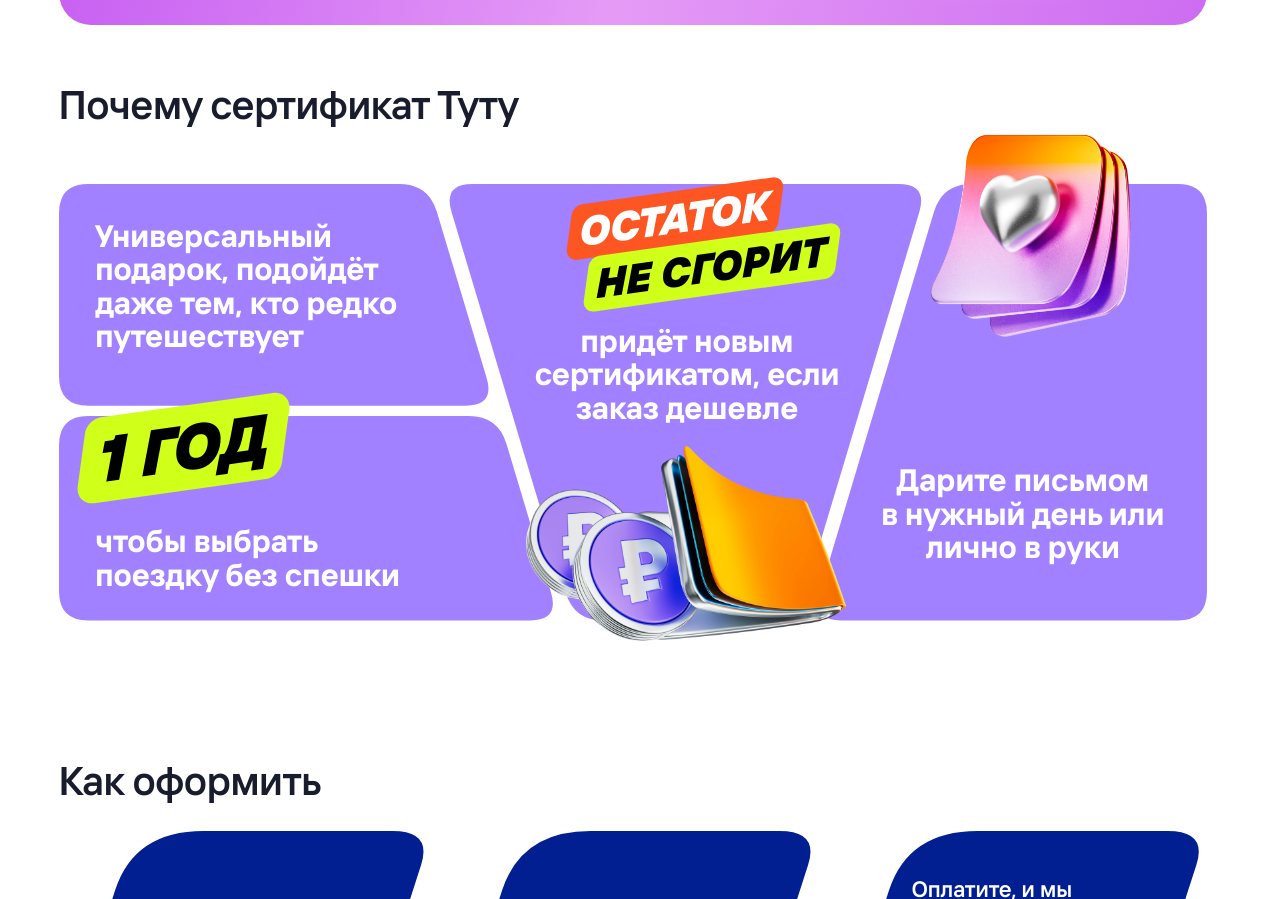
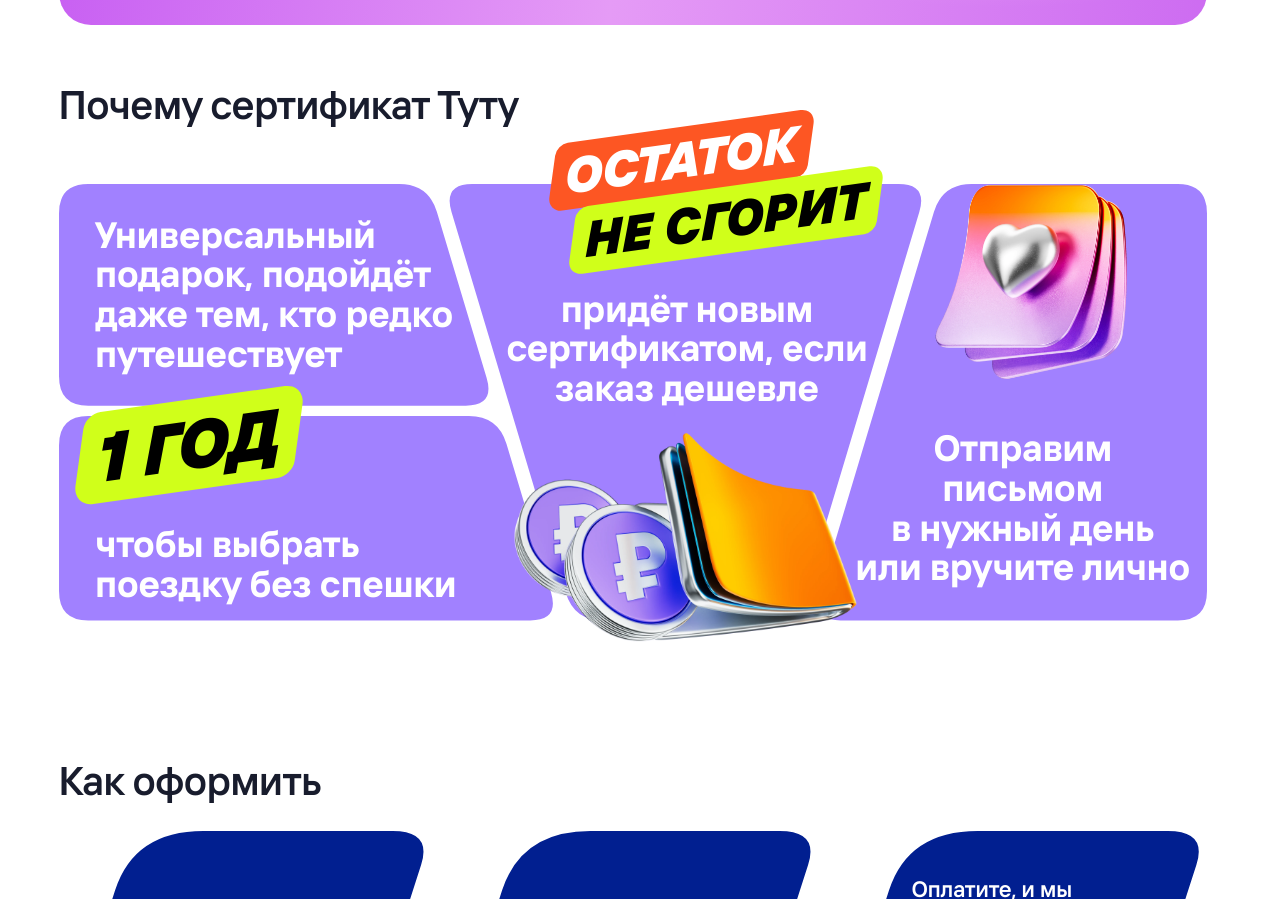
Before and after one commit to Brusilo/gift-certificates, a plain HTML site: page index.html in a window 1280 px wide. Shown: the part 1325-2224 px from the top of the page. Drawn offline with Linux system fonts and the light colour scheme.

Commit message:
«Почему сертификат Туту»: пропорции как на плитках tutu.ru, «Отправим письмом в нужный день или вручите лично»
- Текст крупнее, стикер «1 год» на стыке левых плиток, стикер «Остаток не сгорит» над краем, кошелек на треть ширины.
- Справа открытки сверху, под ними «Отправим письмом в нужный день или вручите лично».
- На телефоне строки выровнены, чтобы слова не повисали.

Co-Authored-By: Claude Opus 5.5 <noreply@anthropic.com>

```diff
--- a/index.html
+++ b/index.html
@@ -10,8 +10,8 @@
 <meta name="theme-color" content="#A181FF">
 <link rel="icon" type="image/png" href="assets/favicon.png">
 <link rel="apple-touch-icon" href="assets/apple-touch-icon.png">
-<link rel="stylesheet" href="site.css?v=20261118012437">
-<link rel="stylesheet" href="ticket.css?v=20261118012437">
+<link rel="stylesheet" href="site.css?v=20261118013538">
+<link rel="stylesheet" href="ticket.css?v=20261118013538">
 </head>
 <body>
 
@@ -80,14 +80,14 @@
       <p class="pk-t pk-b">чтобы выбрать поездку без&nbsp;спешки</p>
       <span class="stk-group pk-s pk-s-c"><span class="stk stk-red">Остаток</span><span class="stk stk-lime">не&nbsp;сгорит</span></span>
       <p class="pk-t pk-c">придёт новым сертификатом, если заказ дешевле</p>
-      <p class="pk-t pk-d">Дарите письмом в&nbsp;нужный день или лично в&nbsp;руки</p>
+      <p class="pk-t pk-d">Отправим письмом в&nbsp;нужный день или вручите лично</p>
       <img class="pk-3d pk-3d-c" src="assets/art/wallet-coins.webp" alt="">
       <img class="pk-3d pk-3d-d" src="assets/art/cards-heart.webp" alt="">
     </div>
     <!-- Телефон: плитки стопкой, текст слева, стикер или 3D справа -->
     <ul class="pkm">
       <li class="pkm-i is-lime is-stack"><span class="stk-group"><span class="stk stk-red">Остаток</span><span class="stk stk-lime">не&nbsp;сгорит</span></span><p>Придёт новым сертификатом, если заказ дешевле</p><img src="assets/art/wallet-coins.webp" alt=""></li>
-      <li class="pkm-i"><p>Дарите письмом в&nbsp;нужный день или лично в&nbsp;руки</p><img src="assets/art/cards-heart.webp" alt=""></li>
+      <li class="pkm-i"><p>Отправим письмом в&nbsp;нужный день или вручите лично</p><img src="assets/art/cards-heart.webp" alt=""></li>
       <li class="pkm-i is-stack"><span class="stk-group"><span class="stk stk-lime">1&nbsp;год</span></span><p>Чтобы выбрать поездку без&nbsp;спешки</p><img src="assets/art/calendar.webp" alt=""></li>
       <li class="pkm-i"><p>Универсальный подарок, подойдёт даже тем, кто редко путешествует</p></li>
     </ul>
@@ -365,9 +365,9 @@
   <form method="dialog"><button class="btn btn-primary">Понятно</button></form>
 </dialog>
 
-<script src="ticket.js?v=20261118012437"></script>
-<script src="shared.js?v=20261118012437"></script>
-<script src="landing.js?v=20261118012437"></script>
+<script src="ticket.js?v=20261118013538"></script>
+<script src="shared.js?v=20261118013538"></script>
+<script src="landing.js?v=20261118013538"></script>
 <script>
 // Версия A: форма на этой же странице
 const state = { amount: CONFIG.defaultAmount, design: CONFIG.defaultDesign, ticket: CONFIG.defaultTicket, delivery: 'recipient', when: 'now' };
--- a/site.css
+++ b/site.css
@@ -144,21 +144,20 @@ main > section:last-child{padding-bottom:56px}
 /* Сверху и снизу место ровно под стикер и 3D, которые выходят за фигуры: отступы между блоками как везде */
 .pk{position:relative;container-type:inline-size;aspect-ratio:1336/508;margin:5% 0 7%}
 .pk-bg{position:absolute;inset:0;width:100%;height:100%;fill:var(--berry)}
-.pk-t{position:absolute;z-index:2;margin:0;color:var(--white);font-size:2.7cqw;font-weight:700;line-height:1.08}
-/* У каждой плитки один главный акцент, как на плитках tutu.ru: текст, стикер, стикер с 3D снизу, 3D сверху */
-.pk-a{left:3.2%;top:8%;width:31%}
-.pk-b{left:3.2%;top:78%;width:30%}
-.pk-c{left:40%;top:32%;width:29.5%;text-align:center}
-.pk-d{left:70.5%;top:64%;width:27%;text-align:center}
-/* Стикеры как в шапке и на билете: заметные, но не крупнее заголовков соседних блоков */
+.pk-t{position:absolute;z-index:2;margin:0;color:var(--white);font-size:3.2cqw;font-weight:700;line-height:1.08}
+/* Размеры и места сняты с плиток tutu.ru: текст 3,2% ширины, крупный стикер на стыке левых плиток,
+   в середине стикер над краем и 3D на треть ширины снизу, справа 3D сверху внутри плитки и текст под ним */
+.pk-a{left:3.2%;top:7%;width:34%}
+.pk-b{left:3.2%;top:78%;width:33%}
+.pk-c{left:37.5%;top:24%;width:34.5%;text-align:center}
+.pk-d{left:69%;top:56%;width:30%;text-align:center;text-wrap:balance}
 .pk-s{position:absolute;z-index:3;font-size:4.6cqw}
 .pk-s .stk + .stk{margin:-.02em 0 0 .4em}
-.pk-s-b{left:2%;top:54%;font-size:5.6cqw}
-.pk-s-c{left:44.5%;top:5%;font-size:3.6cqw}
-/* 3D выходят за края фигур: кошелек свисает снизу средней плитки, открытки поднимаются над правой */
+.pk-s-b{left:1.8%;top:53%;font-size:6cqw}
+.pk-s-c{left:43%;top:-9%;font-size:4.4cqw}
 .pk-3d{position:absolute;z-index:1;pointer-events:none}
-.pk-3d-c{left:40%;top:60%;width:29%}
-.pk-3d-d{left:73.5%;top:-19%;width:23%}
+.pk-3d-c{left:39%;top:57%;width:31%}
+.pk-3d-d{left:74%;top:-7%;width:22%}
 .pkm{display:none}
 
 /* «Как воспользоваться»: карточки-параллелограммы, как шаги на обороте билета */
@@ -358,17 +357,17 @@ dialog .btn{width:100%}
   .pkm{display:grid;gap:12px;list-style:none;margin:0;padding:0}
   .pkm-i{position:relative;display:flex;align-items:center;justify-content:space-between;gap:8px;min-height:150px;padding:18px 16px 18px 20px;border-radius:28px;background:var(--berry);overflow:hidden}
   .pkm-i.is-lime{background:var(--lime)}
-  .pkm-i p{margin:0;max-width:58%;color:var(--white);font-size:21px;font-weight:600;line-height:1.2}
+  .pkm-i p{margin:0;max-width:63%;text-wrap:balance;color:var(--white);font-size:21px;font-weight:600;line-height:1.2}
   .pkm-i.is-lime p{color:#000}
   /* На лаймовой плитке лаймовый стикер не виден, он здесь синий */
   .pkm-i.is-lime .stk-lime{color:var(--white)}
   .pkm-i.is-lime .stk-lime::before{background:var(--blueberry)}
   .pkm-i p:only-child{max-width:80%}
-  .pkm-i img{width:38%;max-width:150px;margin-right:-6px}
+  .pkm-i img{width:34%;max-width:140px;margin-right:-6px}
   .pkm-i .stk-group{font-size:32px;margin-top:18px}
   /* Плитка со стикерами «Дарите как хотите»: стикеры над текстом, чемодан справа */
   .pkm-i.is-stack{flex-direction:column;align-items:flex-start;justify-content:center;gap:10px}
-  .pkm-i.is-stack p{max-width:60%}
+  .pkm-i.is-stack p{max-width:60%;text-wrap:wrap}
   .pkm-i.is-stack img{position:absolute;right:-12px;bottom:-6px;width:42%;max-width:170px;margin:0}
   /* Кошелек с деньгами главный акцент плитки, поэтому крупнее и целиком внутри */
   .pkm-i.is-lime img{right:-2px;bottom:-14px;width:52%;max-width:220px}
```
Also changed, not shown: buy.html (+4 -4 lines), index-b.html (+7 -7 lines).
